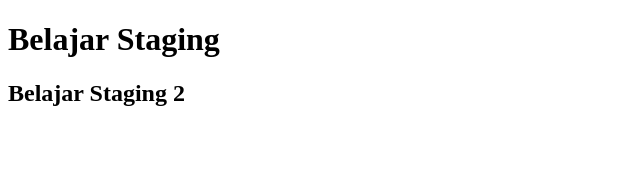
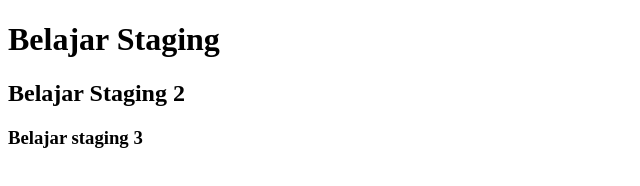
Before and after one commit to Afsheen23/belajar-niomic, a plain HTML site: page header.html in a window 1280 px wide. Shown: the whole page, without its empty margins (0-640 px from the left). Drawn offline with Linux system fonts and the light colour scheme.

Commit message:
Add H3 Header.html

```diff
--- a/header.html
+++ b/header.html
@@ -6,5 +6,6 @@
 <body>
 	<h1>Belajar Staging</h1>
 	<h2>Belajar Staging 2</h2>
+	<h3>Belajar staging 3</h3>
 </body>
 </html>
```
